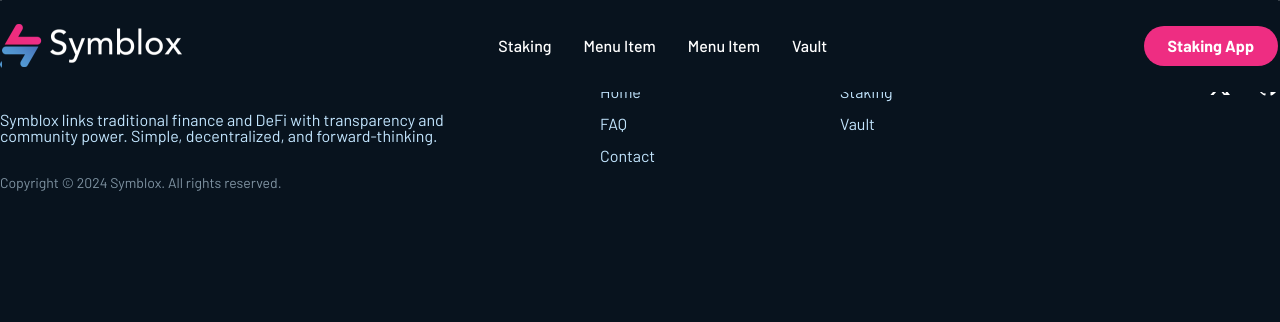
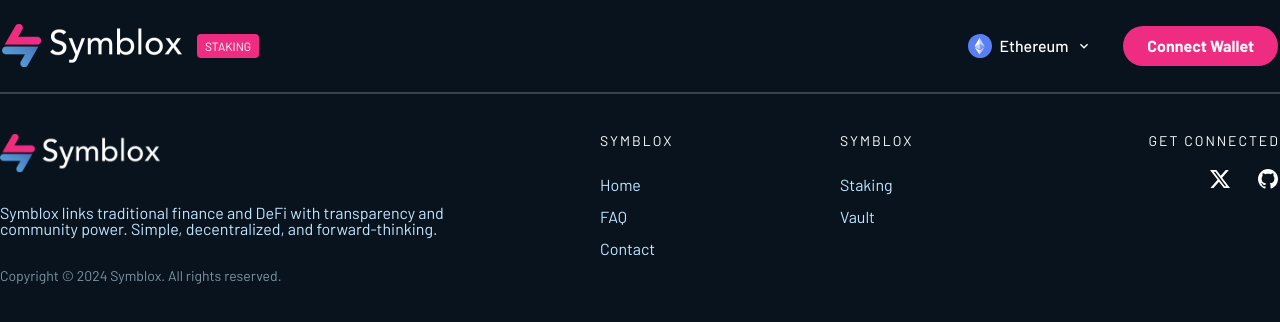
Before and after one commit to AlterShadow/Symblox-FE, a React (Create React App) app: page /app in a window 1280 px wide. Shown: the top 322 px of the page. Built offline with nearby package versions, Linux system fonts and the light colour scheme; some icons are missing.

Commit message:
update staking app

```diff
--- a/src/App.tsx
+++ b/src/App.tsx
@@ -4,17 +4,40 @@ import { BrowserRouter as Router, Route, Routes } from "react-router-dom";
 import Dashboard from "./components/dashboard";
 import Header from "./components/header";
 import Footer from "./components/footer";
+import AppLayout from "./components/app/layout";
 
 import "./App.css";
+
+interface LayoutWithNavbarAndFooterProps {
+  children: React.ReactNode;
+}
+
+function LayoutWithNavbarAndFooter({
+  children,
+}: LayoutWithNavbarAndFooterProps) {
+  return (
+    <>
+      <Header />
+      {children}
+      <Footer />
+    </>
+  );
+}
 
 function App() {
   return (
     <Router>
-      <Header />
       <Routes>
-        <Route path="/" element={<Dashboard />} />
+        <Route
+          path="/"
+          element={
+            <LayoutWithNavbarAndFooter>
+              <Dashboard />
+            </LayoutWithNavbarAndFooter>
+          }
+        />
+        <Route path="/app/*" element={<AppLayout />} />
       </Routes>
-      <Footer />
     </Router>
   );
 }
--- /dev/null
+++ b/src/components/app/header/index.tsx
@@ -0,0 +1,38 @@
+import { Link } from "react-router-dom";
+
+const AppHeader = () => {
+  return (
+    <>
+      <div className="fixed z-50 w-full font-Barlow border-b border-[rgba(255,255,255,0.2)]">
+        <div className="py-6 px-0 flex items-center justify-between max-w-[1276px] w-full mx-auto font-Barlow bg-primaryBackground">
+          <div className="flex flex-row gap-[15px] items-center">
+            <Link to="/">
+              <img src="/logo.png" alt="logo" className="w-[180px]" />
+            </Link>
+            <div className="h-6 bg-primaryButtonColor inline-flex py-1 px-2 items-center justify-center gap-[10px] rounded-[4px] text-white text-[12px] leading-[12px] font-normal uppercase">
+              staking
+            </div>
+          </div>
+          <div className="flex flex-row items-center gap-[31px]">
+            <div className="flex flex-row gap-2 items-center hover:cursor-pointer">
+              <span className="">
+                <img src="/assets/Icon/ethereum.svg" alt="chain-logo" />
+              </span>
+              <span className="text-white text-[16px] leading-[16px] font-medium">
+                Ethereum
+              </span>
+              <span className="">
+                <img src="/assets/Icon/chevron-down.svg" alt="down-arrow" />
+              </span>
+            </div>
+            <button className="h-10 py-[18px] px-6 flex items-center gap-[10px] rounded-[60px] bg-primaryButtonColor text-white text-[16px] font-bold leading-[16px]">
+              Connect Wallet
+            </button>
+          </div>
+        </div>
+      </div>
+    </>
+  );
+};
+
+export default AppHeader;
--- /dev/null
+++ b/src/components/app/layout/index.tsx
@@ -0,0 +1,20 @@
+import { Routes, Route } from "react-router-dom";
+import Staking from "../staking";
+import AppHeader from "../header";
+import Footer from "../../footer";
+
+const AppLayout = () => {
+  return (
+    <div className="w-full">
+      <AppHeader />
+      <div className="pt-[93px]">
+        <Routes>
+          <Route path="/staking" element={<Staking />} />
+        </Routes>
+      </div>
+      <Footer />
+    </div>
+  );
+};
+
+export default AppLayout;
--- /dev/null
+++ b/src/components/app/staking/index.tsx
@@ -0,0 +1,43 @@
+const Staking = () => {
+  return (
+    <div className="pt-[55px] w-full min-h-screen font-Barlow">
+      <div className="max-w-[1276px] mx-auto w-full flex flex-col gap-11">
+        <div className="flex flex-row justify-between items-center gap-6">
+          <div className="flex flex-col min-h-[268px] gap-4 flex-[1_0_0] bg-primaryBoxColor py-[34px] px-6 rounded-xl items-start justify-between">
+            <div className="flex flex-col gap-3 pr-14 items-start self-stretch relative">
+              <div className="absolute right-0 top-0">
+                <img
+                  src="/assets/Icon/governance.svg"
+                  alt="governance"
+                  className="w-[62.9px] h-16"
+                />
+              </div>
+              <p className="text-white text-[14px] font-normal leading-[14px]">
+                Step 1
+              </p>
+              <p className="text-white text-[24px] font-bold leading-[14px]">
+                Stake & Borrow
+              </p>
+              <p className="text-white text-[16px] font-normal leading-[14px]">
+                Borrow sUSD by staking your SNX.
+              </p>
+            </div>
+            <button className="h-10 py-[18px] px-6 flex items-center gap-[10px] rounded-[60px] bg-primaryButtonColor text-white text-[16px] font-bold leading-[16px]">
+              Connect Wallet
+            </button>
+          </div>
+          <div className="flex flex-col gap-4 flex-[1_0_0] bg-primaryBoxColor py-[34px] px-6 rounded-xl items-start justify-between min-h-[268px] opacity-50"></div>
+          <div className="flex flex-col gap-4 flex-[1_0_0] bg-primaryBoxColor py-[34px] px-6 rounded-xl items-start justify-between min-h-[268px] opacity-50"></div>
+        </div>
+        <div className="w-full flex flex-row">
+          <div className=""></div>
+          <div className=""></div>
+          <div className=""></div>
+          <div className=""></div>
+        </div>
+      </div>
+    </div>
+  );
+};
+
+export default Staking;
--- a/src/components/header/index.tsx
+++ b/src/components/header/index.tsx
@@ -9,7 +9,7 @@ const Header = () => {
         </Link>
         <div className="flex flex-row gap-8 items-start">
           <Link
-            to="/staking"
+            to="/app/staking"
             className="text-[16px] font-medium leading-[16px] text-white"
           >
             Staking
@@ -34,7 +34,8 @@ const Header = () => {
           </Link>
         </div>
         <Link
-          to="/staking-app"
+          target="_blank"
+          to="/app/staking"
           className="h-10 py-[18px] px-6 flex items-center gap-[10px] rounded-[60px] bg-primaryButtonColor text-white text-[16px] font-bold leading-[16px]"
         >
           Staking App
```
Also changed, not shown: public/assets/Icon/chevron-down.svg (added), public/assets/Icon/ethereum.svg (added).
